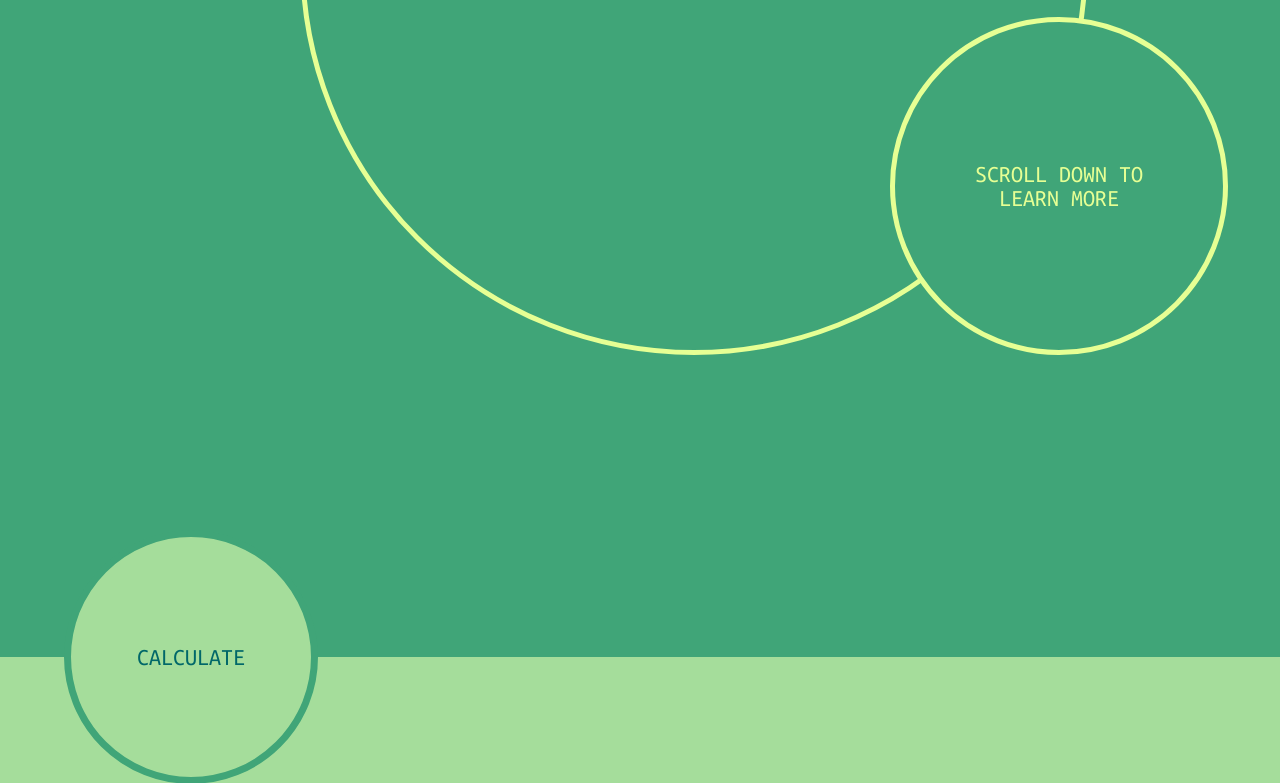
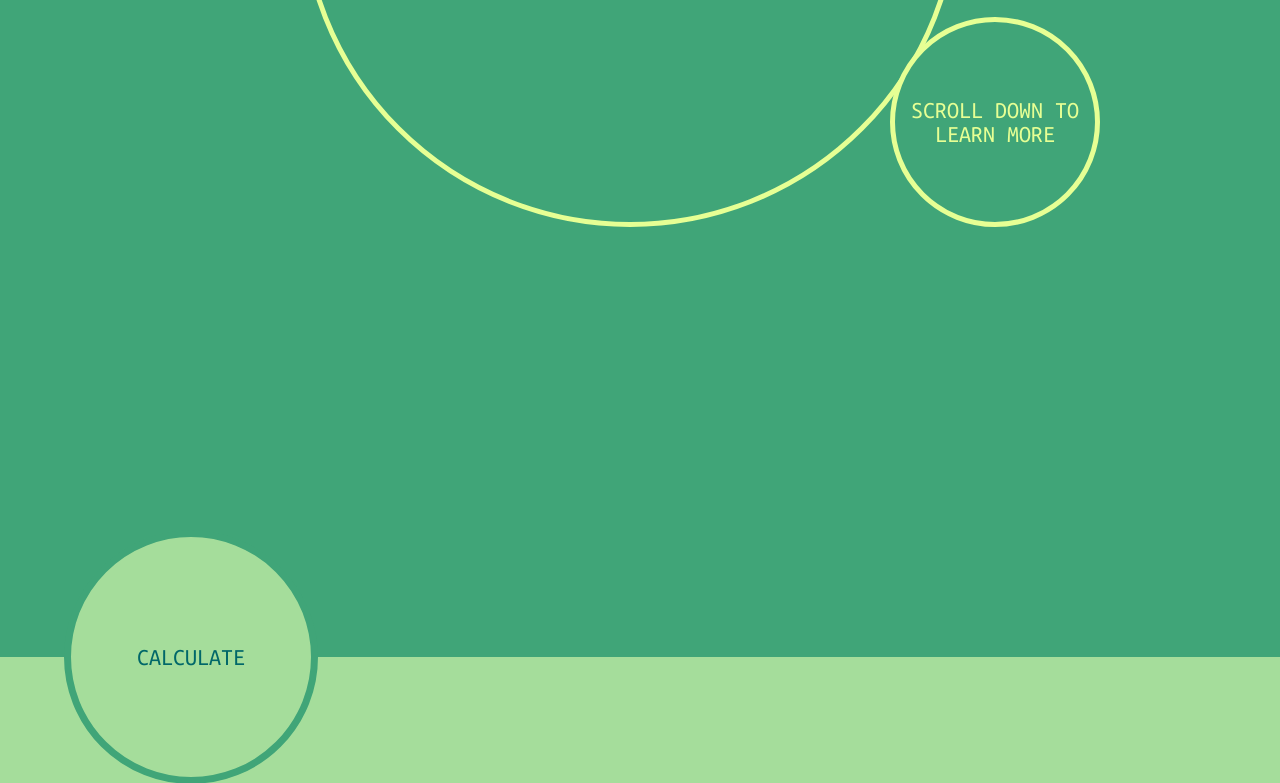
Before and after one commit to Razzoy/WCE-Project, a plain HTML site: page index.html in a window 1280 px wide. Shown: the part 813-1596 px from the top of the page. Drawn offline with Linux system fonts and the light colour scheme.

Commit message:
header updated

```diff
--- a/assets/scss/main.scss
+++ b/assets/scss/main.scss
@@ -51,6 +51,8 @@ hgroup {
 
         .hero-container {
             position: relative;
+            display: flex;
+            justify-content: center;
             width: 1600px;
             top: 0;
             bottom: 0;
@@ -79,7 +81,6 @@ hgroup {
 
 
             span {
-                padding: 5vw;
                 background-color: var.$primaryColor;
                 border: 5px solid var.$primaryFont;
                 border-radius: 50%;
@@ -298,6 +299,7 @@ hgroup {
     article {
         @include mx.flexing(column, 4rem);
         padding-left: 15rem;
+        position: relative;
 
         h2 {
             @extend %noMarPad;
@@ -333,7 +335,19 @@ hgroup {
         }
     }
 
-}
+
+
+        // #resourceCircle {
+        //     background-color: var.$primaryColor;
+        //     border: 5px solid var.$primaryFont;
+        //     border-radius: 50%;
+        //     position: absolute;
+        //     left: 50%;
+        //     width: 590px;
+        //     height: 590px
+        // }
+    }
+
 
 #sectionMission {
     @include mx.pageFont(400, normal, var.$primaryFont);
```
Also changed, not shown: index.html (+1 -0 lines), assets/css/main.css, 1 other file.
